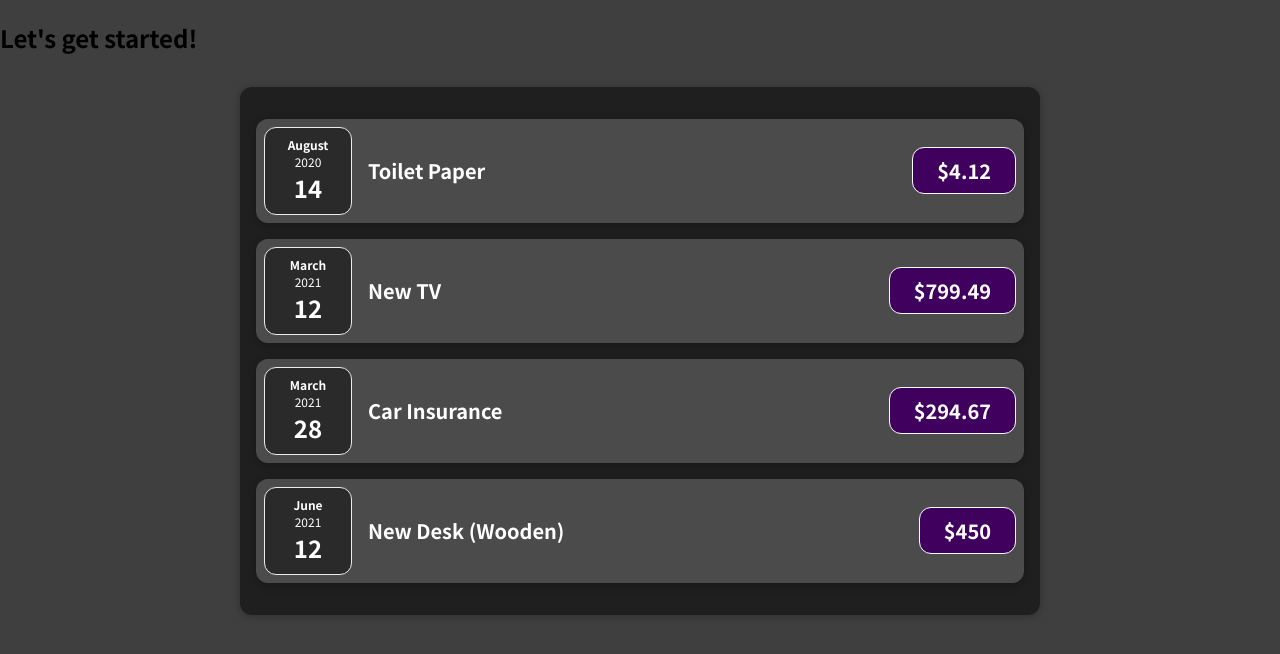
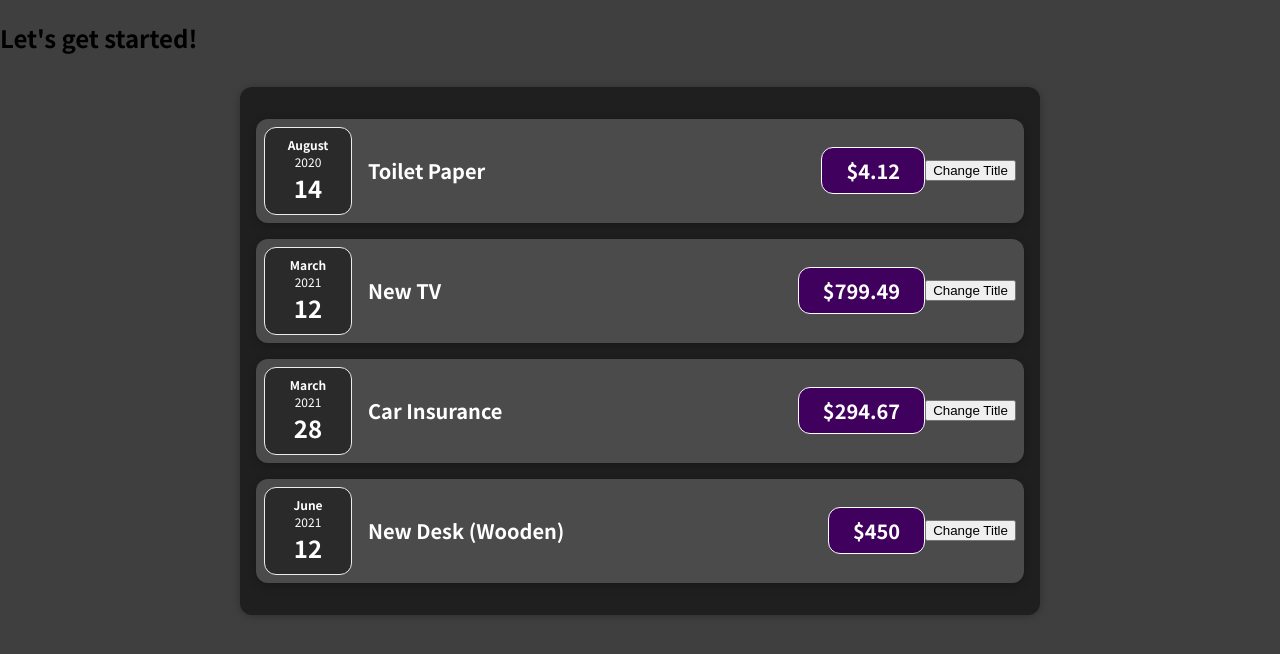
Before and after one commit to lauradeea/React, a JavaScript app: page / in a window 1280 px wide. Shown: the top 654 px of the page. Built offline with nearby package versions, Linux system fonts and the light colour scheme.

Commit message:
learn about events and event handlers

```diff
--- a/src/components/ExpenseItem.js
+++ b/src/components/ExpenseItem.js
@@ -10,16 +10,27 @@ import ExpanseDate from "./ExpenseDate";
 //But the important part here is that data with props are being passed in a uni-directional flow. (one way from parent to child)
 //Furthermore, props data is read-only, which means that data coming from the parent should not be changed by child components.
 
+// a compoment its just a reagular function withc just returns JSX
+
 
 function ExpenseItem(props) {
+
+
+    let title = props.title;
+    const clickHandler = () => {
+      title = "updated";
+    };
 
     return (
         <div className="expense-item">
             <ExpanseDate date={props.date} />
             <div className="expense-item__description">
-                <h2>{props.title}</h2>
+                <h2>{title}</h2>
                 <div className="expense-item__price">${props.amount}</div>
             </div>
+            {/*add a props as a onCLick event*/}
+            {/*only call the function but not to run here but react will execute that function for us whan thaty event occurs*/}
+            <button onClick={clickHandler}>Change Title</button>
         </div>
     );
 }
```
